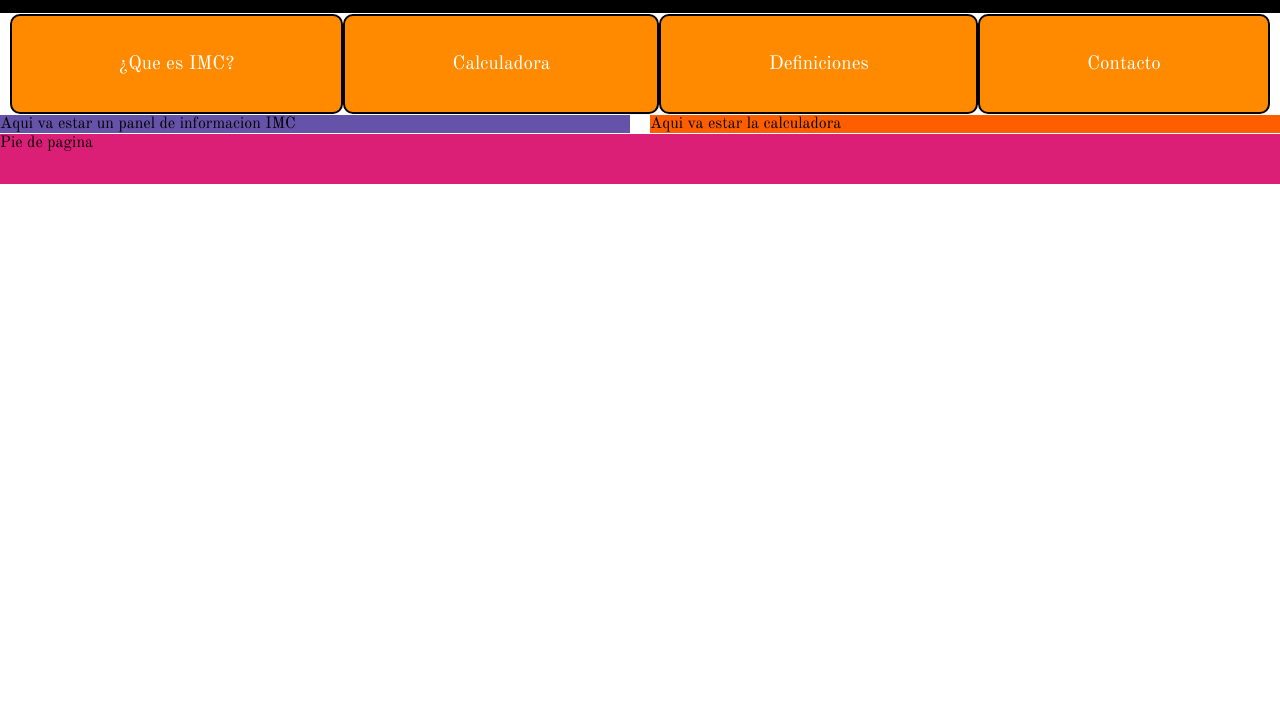
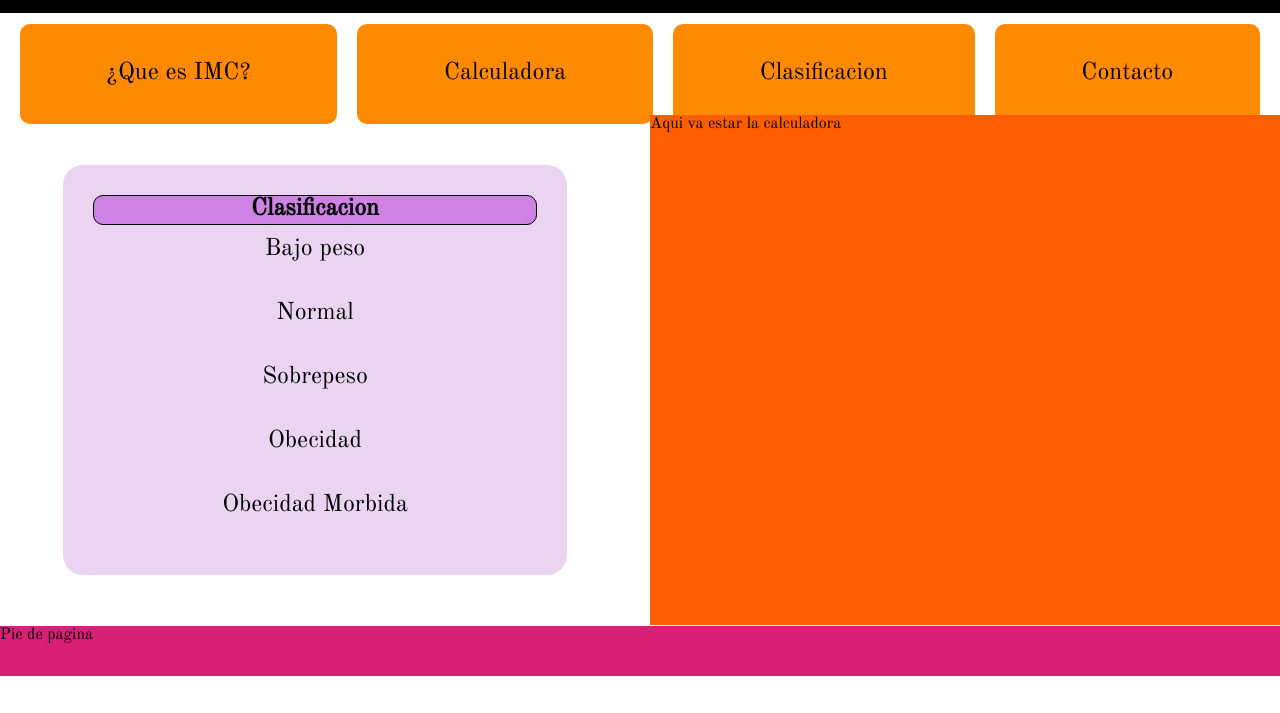
Before and after one commit to brujoh88/brujoh88, a plain HTML site: page index.html in a window 1280 px wide. Shown: the part 87-800 px from the top of the page. Drawn offline with nearby package versions, Linux system fonts and the light colour scheme.

Commit message:
Modificacion Nav y estilizado Clasificacion

```diff
--- a/Style/styleIndex.css
+++ b/Style/styleIndex.css
@@ -1,3 +1,4 @@
+
 * {
     margin: 0;
     padding: 0;
@@ -10,6 +11,7 @@
     font-size: 16px;
     font-family: 'Old Standard TT', serif;
   }
+
 
 .layout{
     display: grid;
@@ -38,6 +40,11 @@
 header img{
     width: 90px;
 }
+header h1{
+    width: 100%;
+    display: flex;
+    justify-content: center;
+}
 
 /*----------------------------------------------MENU----------------------------------------------*/
 
@@ -57,47 +64,85 @@ ul:hover {
 
 
 li{
+    margin: 10px;
     background-color: #FF8A00;
     flex-grow: 1;
     display: flex;
     justify-content: center;
     height: 100pX;
-    font-size: larger;
-    border: 2px solid black;
     border-radius: 10px;
-}
-li:hover {
-    border: 1px solid black;
-    font-size: x-large;
 }
 
 a {
     text-decoration: none;
+    font-size:150%;
     width: 100%;
     height: 100%;
     display: flex;
     justify-content: center;
     align-items: center;
-    color:white;
+    color:black;
 }
 
 a:hover{
+    border: 1px solid black;
+    border-radius: 10px;
     color: white;
+    font-size:200%;
     transition: .2s;
 }
-a:active{
+ li a:active{
     background-color: rgba(151, 81, 1, 0.979);
+    color: #000000;
     font-size: 125%;
-    border: 2px solid black;
+    border: 1px solid black;
     border-radius: 10px;
-    text-decoration: line-through;
 }
 
 /*----------------------------------------------INFORMACION----------------------------------------------*/
 
 .info{
-    background-color: rgb(100, 83, 168);/*SOLO PARA VER EL FONDO*/
     grid-area: info;
+    display: flex;
+    flex-direction: column;
+    justify-content: center;
+    align-items: center;
+}
+.info .container__info{
+    background-color: #EAD4F1;
+    display: flex;
+    flex-direction: inherit;
+    justify-content: inherit;
+    align-items: inherit;
+    width: 80%;
+    margin: 50px 200px 50px 200px;
+    padding: 30px;
+    border-radius: 20px
+}
+.info div{
+    height: 100%;
+    width: 100%;
+}
+.info h2{
+    height: 100px;
+    width: 100%;
+    display: flex;
+    align-items: center;
+    justify-content: center;
+    background-color: rgb(205, 130, 228);
+    border: 1px solid black;
+    border-radius: 10px;
+}
+.clasificacion a{
+    height: 50px;
+    width: 100%;
+}
+
+.clasificacion a:active{
+    background-color: rgba(177, 26, 223, 0.329);
+    color: #000000;
+    font-size: 125%;
+
 }
 
 /*----------------------------------------------CALCULADORA----------------------------------------------*/
--- a/index.html
+++ b/index.html
@@ -15,7 +15,6 @@
         <header class="item header">
             <img src="https://image.freepik.com/vector-gratis/logotipo-cuidado-salud_20448-137.jpg" alt="Logo">
             <h1>⚖Calculadora de IMC⚖</h1>
-            <span></span>
         </header>
         <nav class="item menu">
             <ul>
@@ -26,14 +25,33 @@
                     <a href="#">Calculadora</a>
                 </li>
                 <li>
-                    <a href="#">Definiciones</a>
+                    <a href="#">Clasificacion</a>
                 </li>
                 <li>
                     <a href="#">Contacto</a>
                 </li>
             </ul>
         </nav>
-        <section class="item info">Aqui va estar un panel de informacion IMC</section>
+        <section class="item info">
+            <div class="container__info">
+                <h2>Clasificacion</h2>
+                <div class="clasificacion">
+                    <a href="#">Bajo peso</a>
+                </div>
+                <div class="clasificacion">
+                    <a href="#">Normal</a>
+                </div>
+                <div class="clasificacion">
+                    <a href="#">Sobrepeso</a>
+                </div>
+                <div class="clasificacion">
+                    <a href="#">Obecidad</a>
+                </div>
+                <div class="clasificacion">
+                    <a href="#">Obecidad Morbida</a>
+                </div>
+            </div>
+        </section>
         <aside class="item calc">Aqui va estar la calculadora</aside>
         <footer class="item footer">Pie de pagina</footer>
     </section>
```
